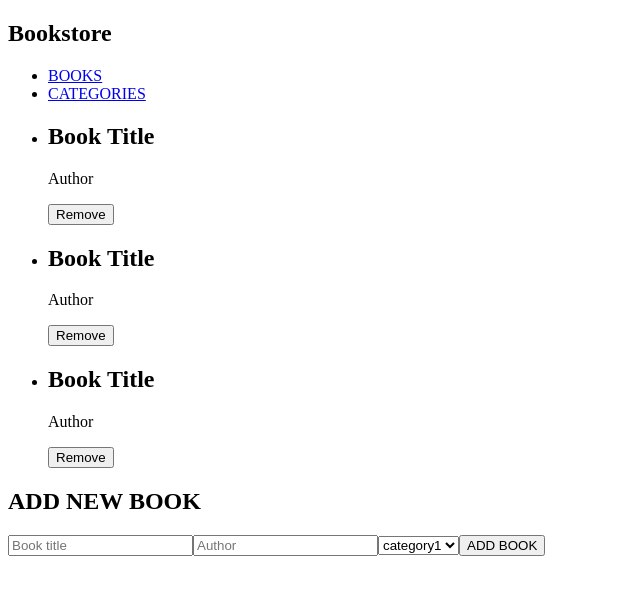
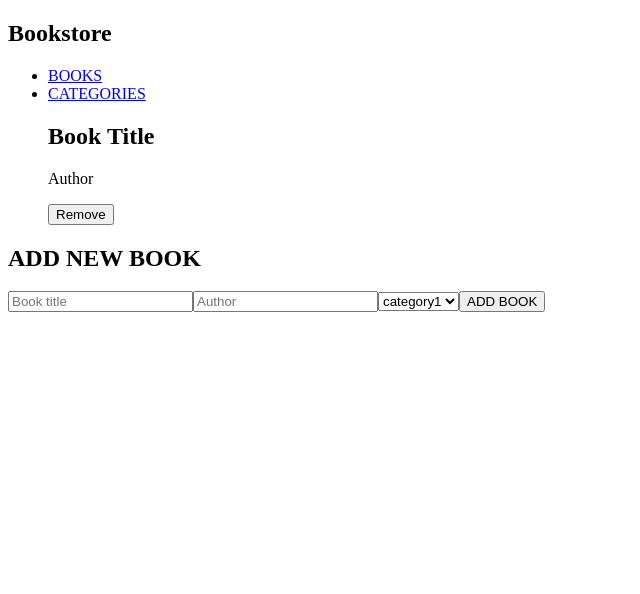
Before and after one commit to yghoor/react-redux-book-store, a React (Create React App) app: page /#/ in a window 1280 px wide. Both pictures are taken after typing "Sample", "Sample" into the empty fields and a click on the button "ADD BOOK". Shown: the top 594 px of the page, without its empty margins (0-640 px from the left). Built offline with nearby package versions, Linux system fonts and the light colour scheme.

Commit message:
Refactor Booklist to use store to create "Book's"

```diff
--- a/src/components/Booklist.js
+++ b/src/components/Booklist.js
@@ -1,22 +1,27 @@
 import React from 'react';
+import { useSelector } from 'react-redux';
 import Book from './Book';
 
-const Booklist = () => (
-  <div className="books-page">
-    <ul>
-      <li>
-        <Book />
-      </li>
+const Booklist = () => {
+  const booklist = useSelector((state) => state.booksReducer);
 
-      <li>
-        <Book />
-      </li>
+  if (booklist.length === 0) {
+    return (
+      <div className="no-books">
+        <h1>No books in the store</h1>
+      </div>
+    );
+  }
 
-      <li>
-        <Book />
-      </li>
-    </ul>
-  </div>
-);
+  return (
+    <div className="booklist">
+      <ul>
+        {booklist.map((book) => (
+          <Book key={book.id} title={book.title} author={book.author} id={book.id} />
+        ))}
+      </ul>
+    </div>
+  );
+};
 
 export default Booklist;
```
